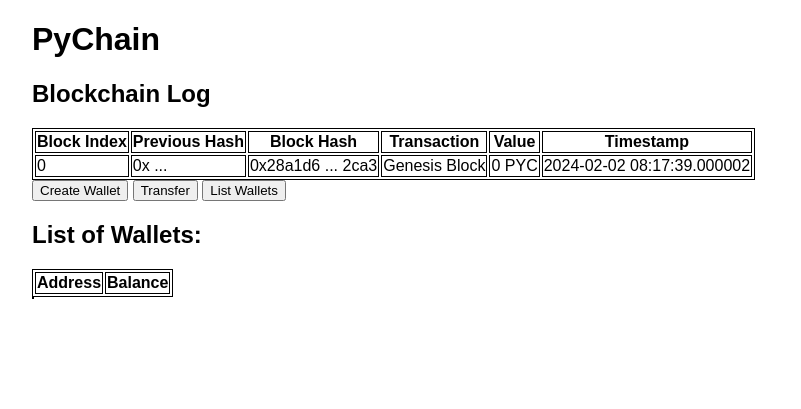
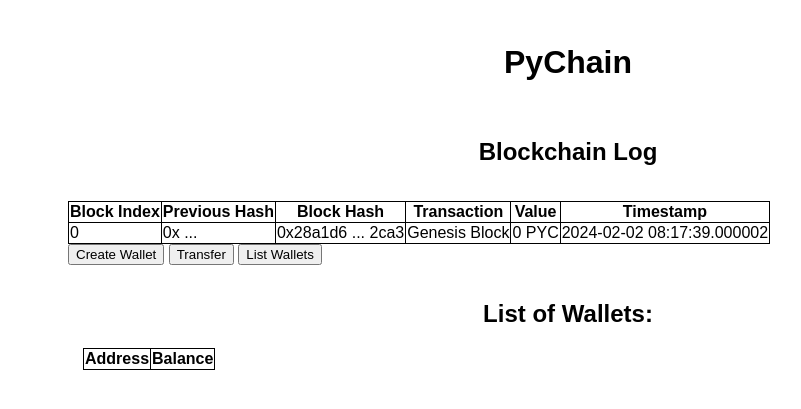
Before and after one commit to LFRezende/PyChain, a Flask app: page / in a window 1280 px wide. Shown: the top 409 px of the page, without its empty margins (168-969 px from the left). Run offline with Flask 3, Linux system fonts and the light colour scheme; lists and menus that the app fills with data are empty.

Commit message:
Update: CSS styling and centered some textts

```diff
--- a/frontend/static/main.css
+++ b/frontend/static/main.css
@@ -3,7 +3,25 @@ body {
     font-family: Arial, Helvetica, sans-serif
 }
 
-table,
+table {
+    border-collapse: collapse;
+    border: 1px solid;
+
+}
+
+.commonDiv {
+    max-width: 1000px;
+    margin: auto;
+    background: white;
+    padding: 15px;
+}
+
+.center {
+    display: flex;
+    justify-content: center;
+    align-items: center;
+}
+
 th,
 td {
     border: 1px solid;
--- a/frontend/templates/index.html
+++ b/frontend/templates/index.html
@@ -1,16 +1,17 @@
 {% extends 'base.html'%}
 
 {% block head %}
-<div id="greetings">
-    <h1> PyChain</h1>
+<div id = "site">
+<div id="greetings" class = "commonDiv">
+    <h1 class="center"> PyChain</h1>
 </div>
-<div>
-    <h2> Blockchain Log</h2>
+<div class = "center">
+    <h2 class = "center"> Blockchain Log</h2>
 </div>
 {% endblock %}
 
 {% block body %}
-<div id='core'>
+<div id='core' class = "commonDiv">
     <table>
         <tr>
             <th>{{"Block Index".center(20)}}</th>
@@ -36,8 +37,8 @@
         <input type="submit" name="button_tx" value="Transfer" id="txCall">
         <input type="submit" name="button_allWallets" value="List Wallets" id="wallets">
     </form>
-
-    <h2>List of Wallets:</h2>
+    <div class = "commonDiv">
+    <h2 class = "center" id = "listOfWallets">List of Wallets:</h2>
     <table>
     <tr>
         <th>Address</th>
@@ -52,9 +53,11 @@
         {% endfor %}
     {% endif %}
     <table/>
+    </div>
+
 
 
 
 </div>
-
 {% endblock %}
+</div>
```
